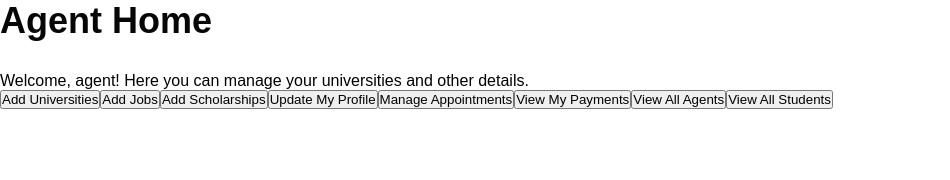
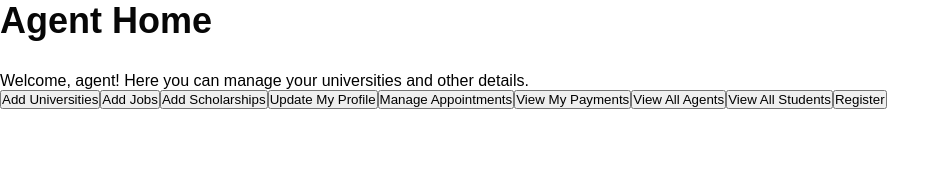
Before and after one commit to IT22099822/future_path, a React (Create React App) app in the folder frontend/: page /agent-home in a window 1280 px wide. Shown: the top 180 px of the page, without its empty margins (0-950 px from the left). Built offline with nearby package versions, Linux system fonts and the light colour scheme.

Commit message:
added register to agent home

```diff
--- a/frontend/src/components/AgentHomePage.js
+++ b/frontend/src/components/AgentHomePage.js
@@ -32,6 +32,9 @@ function AgentHomePage() {
       <Link to="/students">
         <button>View All Students</button>
       </Link>
+      <Link to="/register">
+        <button>Register</button>
+      </Link>
 
     </div>
   );
```
